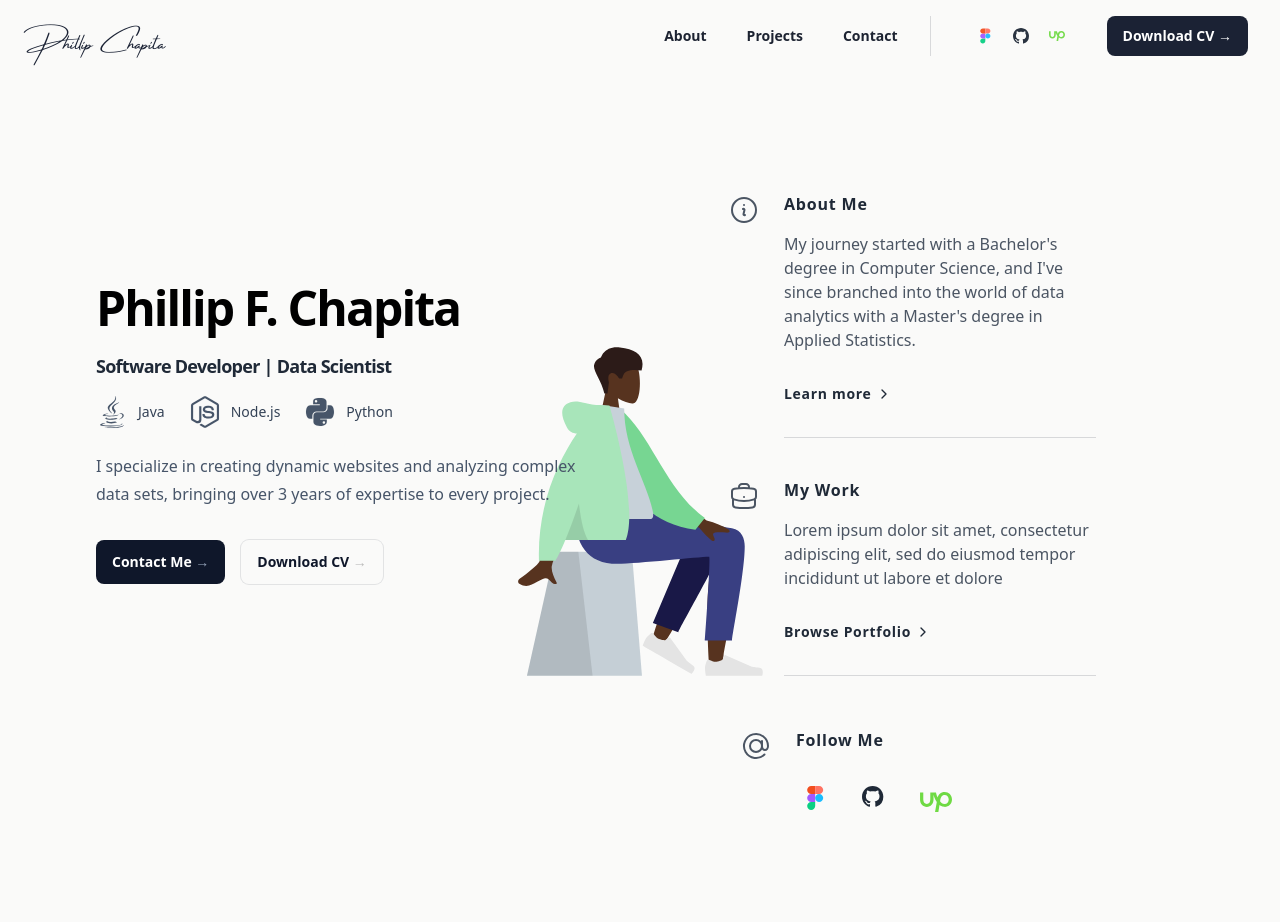
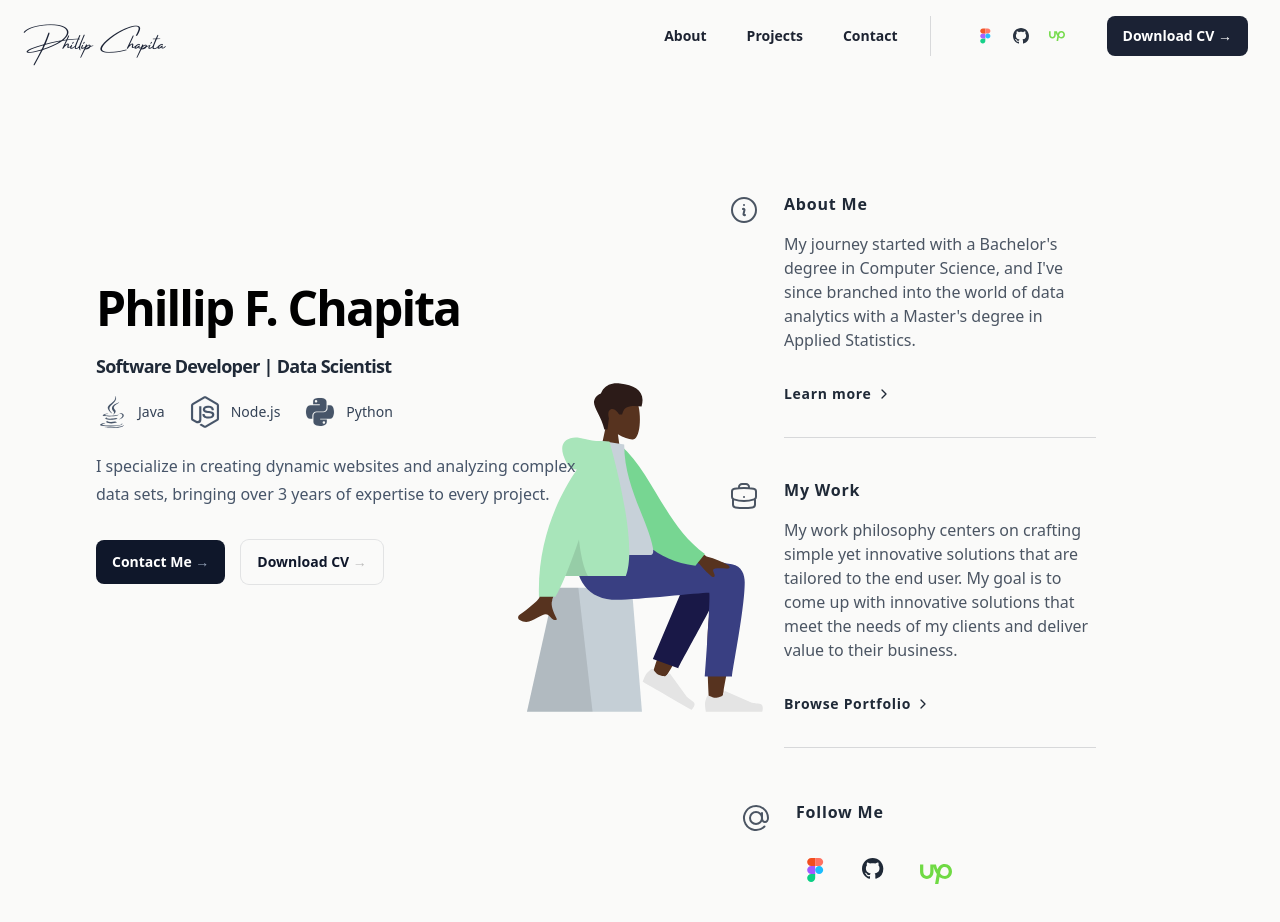
Before and after one commit to phil23-4/phil-portfolio, a React (Vite) app: page / in a window 1280 px wide. Shown: the top 922 px of the page. Built offline with nearby package versions, Linux system fonts and the light colour scheme.

Commit message:
Changed the work  description text

```diff
--- a/src/components/hero.jsx
+++ b/src/components/hero.jsx
@@ -38,7 +38,7 @@ const homeData = [
     id: 2,
     title: " My Work",
     description:
-      "Lorem ipsum dolor sit amet, consectetur adipiscing elit, sed do eiusmod tempor incididunt ut labore et dolore",
+      "My work philosophy centers on crafting simple yet innovative solutions that are tailored to the end user. My goal is to come up with innovative solutions that meet the needs of my clients and deliver value to their business.",
     more: "Browse Portfolio",
     href: "#projects",
     icon: BriefcaseIcon,
```
